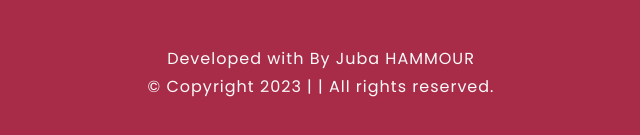
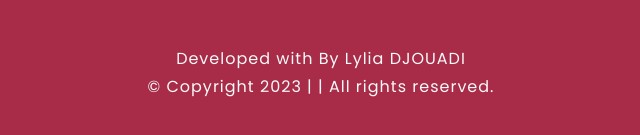
Before and after one commit to djouadilylia02/restaurant-website, a plain HTML site: page index.html in a window 1280 px wide. Shown: the part 8920-9055 px from the top of the page, 319-959 px from the left. Drawn offline with nearby package versions, Linux system fonts and the light colour scheme.

Commit message:
Update index.html

```diff
--- a/index.html
+++ b/index.html
@@ -608,7 +608,7 @@
                     <div class="col-sm-12">
                         <div class="footer-copy">
                             <div class="copy-right text-center pt-5">
-                                <p class="text-light"> Developed with By Juba HAMMOUR <br>&copy; Copyright 2023 | | All rights reserved.</p>
+                                <p class="text-light"> Developed with By Lylia DJOUADI <br>&copy; Copyright 2023 | | All rights reserved.</p>
                             </div>
                         </div>
                     </div>
```
